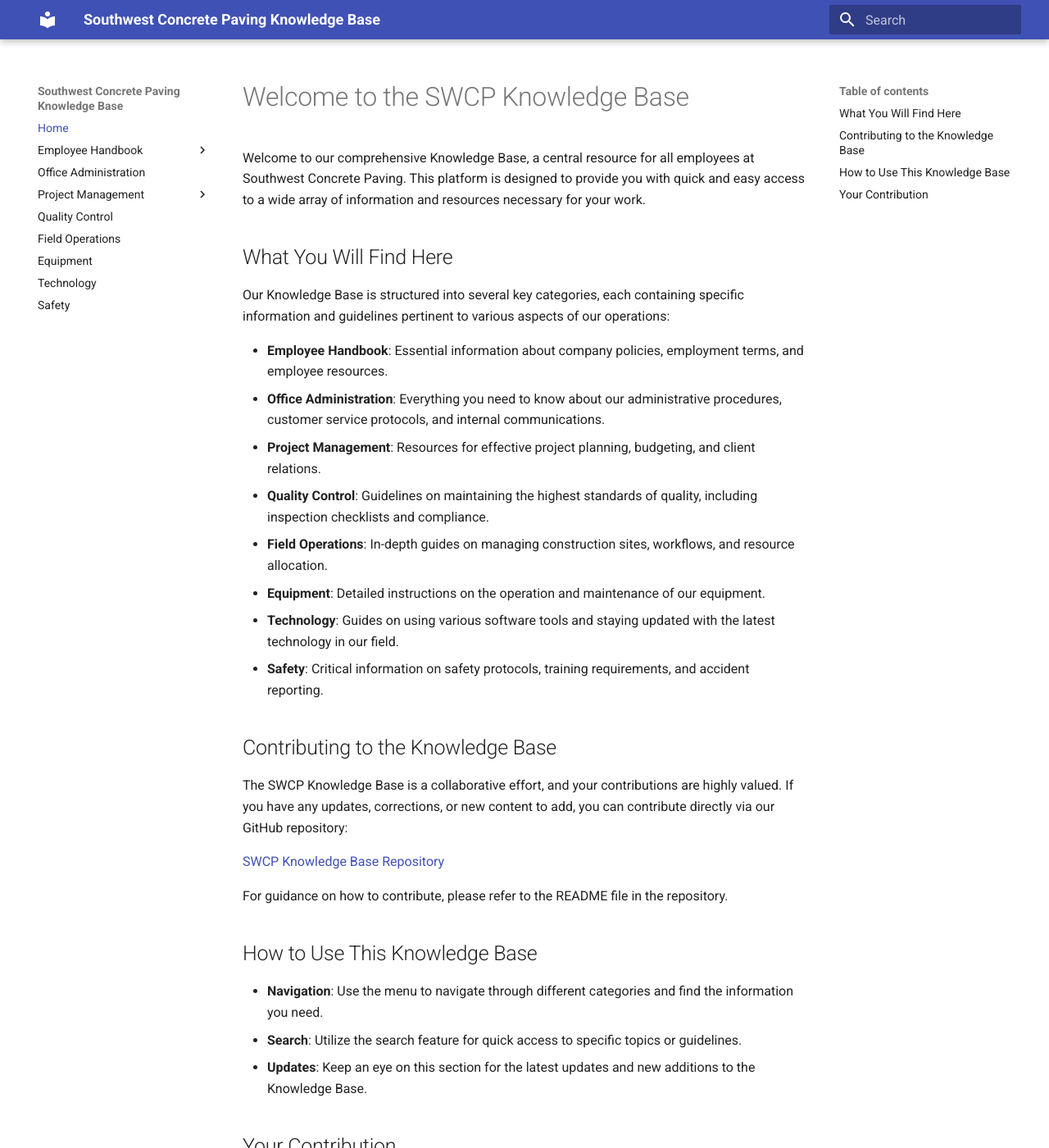
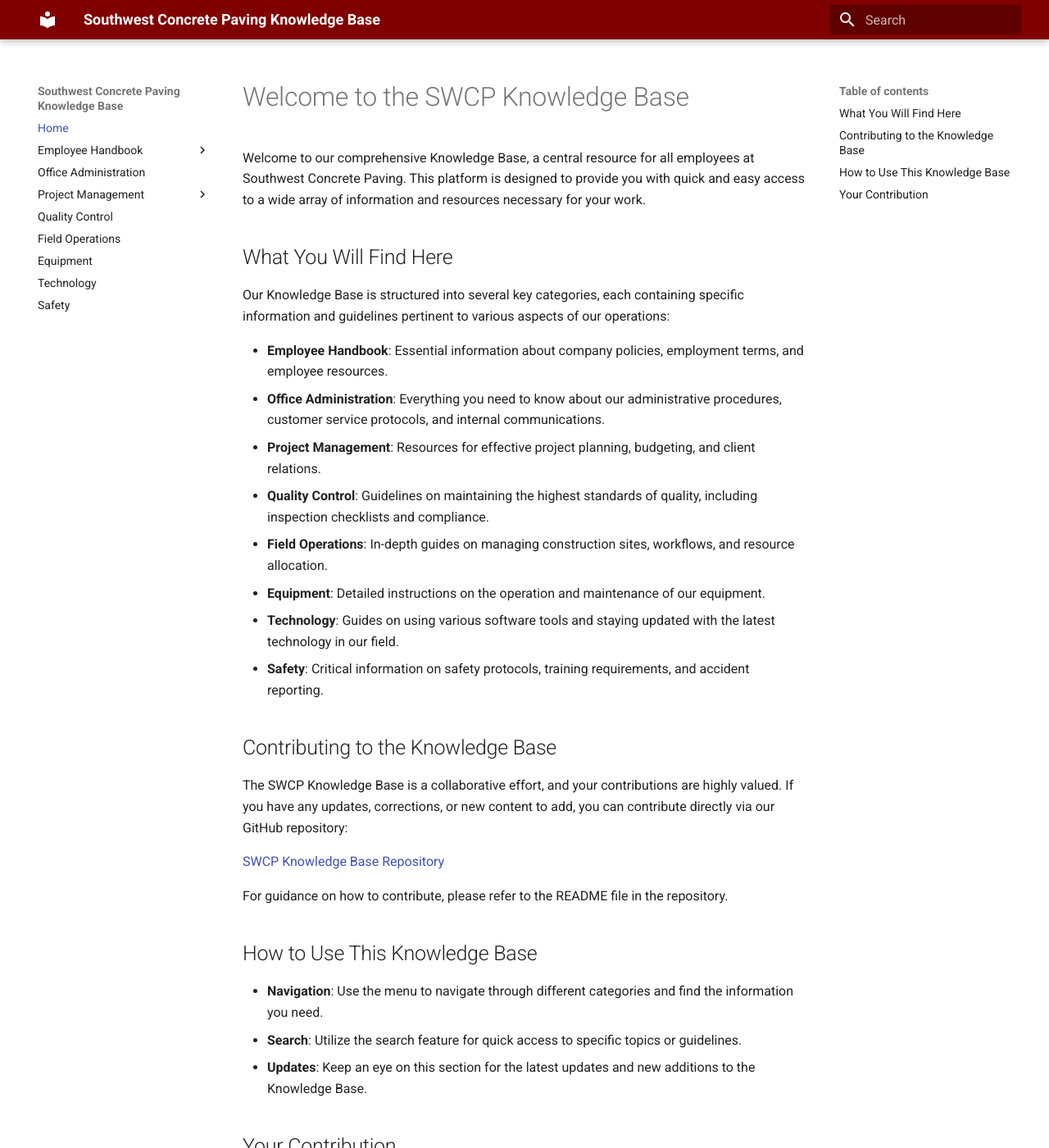
Before and after one commit to spizeck/SWCP, an MkDocs documentation site: the page built from docs/index.md, in a window 1280 px wide and 1400 px high. Shown: the whole window at 82% size. Built offline with MkDocs 1.6.1 and Material for MkDocs 9.7.7, drawn with Linux system fonts in a browser that asks for light colours.

Commit message:
On branch main Your branch is up to date with 'origin/main'.
Changes to be committed:
	new file:   docs/stylesheets/extra.css
	modified:   mkdocs.yml

Changed header color to Maroon.

```diff
--- /dev/null
+++ b/docs/stylesheets/extra.css
@@ -0,0 +1,3 @@
+.md-header {
+    background-color: maroon !important;
+}
--- a/mkdocs.yml
+++ b/mkdocs.yml
@@ -21,3 +21,6 @@
 plugins:
   - search
   - mermaid2
+
+extra_css:
+  - stylesheets/extra.css
```
